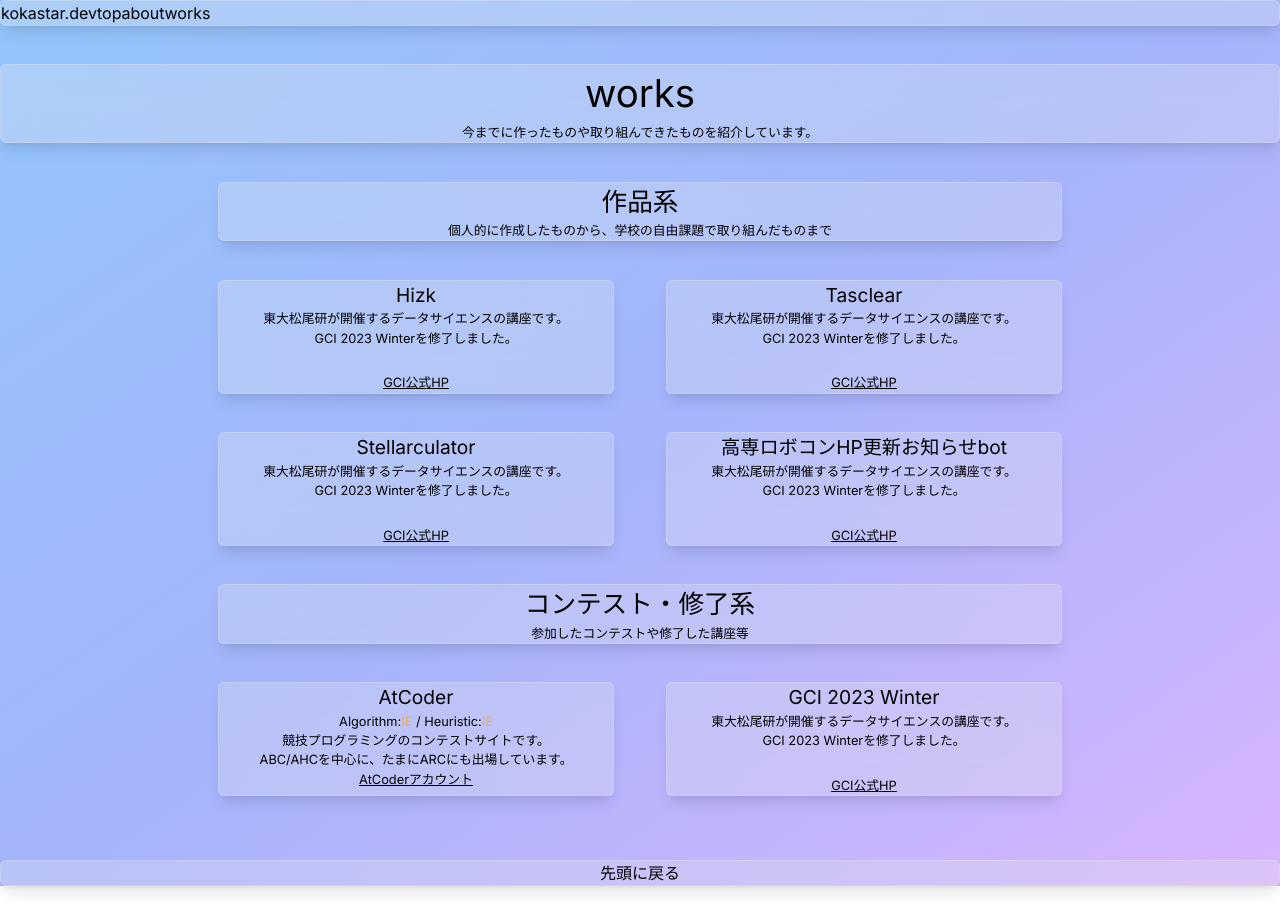
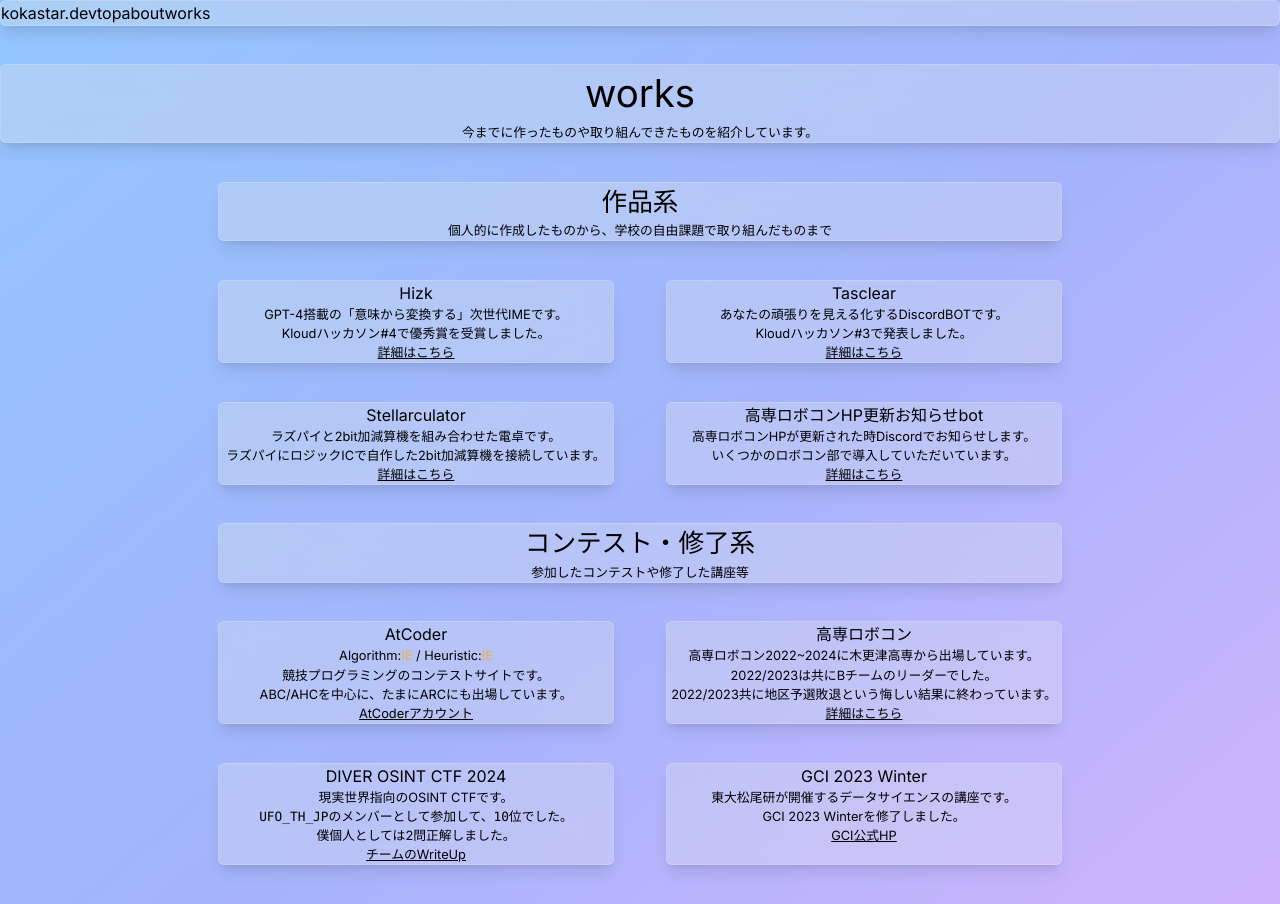
Before and after one commit to starkoka/website, a Next.js app: page /works in a window 1280 px wide. Shown: the top 904 px of the page. Built offline with nearby package versions, Linux system fonts and the light colour scheme; no server answers.

Commit message:
feat:workページのトップ一旦完成2

```diff
--- a/components/atcoderTile.js
+++ b/components/atcoderTile.js
@@ -61,7 +61,7 @@ export default function AtcoderTile() {
                 <p>競技プログラミングのコンテストサイトです。</p>
                 <p>ABC/AHCを中心に、たまにARCにも出場しています。</p>
                 <Link href="https://atcoder.jp/users/kokastar" target="_blank"><p
-                    className="mt-[1vw] underline">AtCoderアカウント</p></Link>
+                    className="mt-[2vw] underline">AtCoderアカウント</p></Link>
             </div>
         </div>
     );
--- a/components/footter.js
+++ b/components/footter.js
@@ -1,10 +1,20 @@
-import Link from "next/link";
+'use client';
 
+const returnTop = () => {
+    window.scrollTo({
+        top: 0,
+        behavior: 'smooth'
+    })
+}
 
 export default function Footer() {
     return (
-        <footer className="bg-gray-200/30 backdrop-blur-lg rounded-md border border-gray-200/30 shadow-lg mt-[5vw]">
-            <p className="text-center m-3"><Link href="/">先頭に戻る</Link></p>
+        <footer className="items-center bg-gray-200/30 backdrop-blur-lg rounded-md border border-gray-200/30 shadow-lg mt-[5vw]">
+            <div className="flex justify-center m-3">
+                <button className="bg-blue-500 hover:bg-blue-700 text-white font-bold py-2 px-4 rounded " onClick={returnTop}>
+                    先頭に戻る
+                </button>
+            </div>
         </footer>
     );
 }
--- /dev/null
+++ b/components/projectCard.js
@@ -0,0 +1,20 @@
+import Link from 'next/link';
+import ReactMarkdown from 'react-markdown';
+
+const ProjectCard = ({ title, description, linkText, linkUrl }) => {
+    return (
+        <div className="flex-grow bg-gray-200/30 backdrop-blur-lg rounded-md border border-gray-200/30 shadow-lg items-center justify-center w-[31vw] p-4">
+            <h1 className="text-center text-[1.5vw]">{title}</h1>
+            <div className="text-center text-[1vw]">
+                <ReactMarkdown>
+                    {description}
+                </ReactMarkdown>
+                <Link href={linkUrl} target="_blank">
+                    <p className="mt-[2vw] underline">{linkText}</p>
+                </Link>
+            </div>
+        </div>
+    );
+};
+
+export default ProjectCard;
--- a/package.json
+++ b/package.json
@@ -12,7 +12,8 @@
     "axios": "^1.7.2",
     "next": "14.1.0",
     "react": "^18",
-    "react-dom": "^18"
+    "react-dom": "^18",
+    "react-markdown": "^9.0.1"
   },
   "devDependencies": {
     "autoprefixer": "^10.0.1",
--- a/src/app/works/page.js
+++ b/src/app/works/page.js
@@ -1,5 +1,6 @@
 import AtCoderTile from '/components/atcoderTile.js';
 import Link from 'next/link';
+import ProjectCard from "../../../components/projectCard";
 
 
 export default function Home() {
@@ -23,49 +24,32 @@ export default function Home() {
                 </div>
                 <div>
                     <div className="flex flex-wrap justify-center mt-[3vw] space-x-[4vw]">
-                        <div
-                            className="flex-grow bg-gray-200/30 backdrop-blur-lg rounded-md border border-gray-200/30 shadow-lg items-center justify-center w-[31vw]">
-                            <Link href="/works"><h1 className="text-center text-[1.5vw]">Hizk</h1></Link>
-                            <div className="text-center text-[1vw]">
-                                <p>東大松尾研が開催するデータサイエンスの講座です。</p>
-                                <p>GCI 2023 Winterを修了しました。</p>
-                                <Link href="https://gci2.t.u-tokyo.ac.jp/" target="_blank"><p
-                                    className="mt-[2vw] underline">GCI公式HP</p></Link>
-                            </div>
-                        </div>
-                        <div
-                            className="flex-grow bg-gray-200/30 backdrop-blur-lg rounded-md border border-gray-200/30 shadow-lg items-center justify-center w-[31vw]">
-                            <Link href="/works"><h1 className="text-center text-[1.5vw]">Tasclear</h1></Link>
-                            <div className="text-center text-[1vw]">
-                                <p>東大松尾研が開催するデータサイエンスの講座です。</p>
-                                <p>GCI 2023 Winterを修了しました。</p>
-                                <Link href="https://gci2.t.u-tokyo.ac.jp/" target="_blank"><p
-                                    className="mt-[2vw] underline">GCI公式HP</p></Link>
-                            </div>
-                        </div>
+                        <ProjectCard
+                            title="Hizk"
+                            description={`GPT-4搭載の「意味から変換する」次世代IMEです。\n\nKloudハッカソン#4で優秀賞を受賞しました。`}
+                            linkText="詳細はこちら"
+                            linkUrl="https://github.com/Team-Hmm/Hizk"
+                        />
+                        <ProjectCard
+                            title="Tasclear"
+                            description={`あなたの頑張りを見える化するDiscordBOTです。\n\nKloudハッカソン#3で発表しました。`}
+                            linkText="詳細はこちら"
+                            linkUrl="https://github.com/starkoka/Tasclear"
+                        />
                     </div>
                     <div className="flex flex-wrap justify-center mt-[3vw] space-x-[4vw]">
-                        <div
-                            className="flex-grow bg-gray-200/30 backdrop-blur-lg rounded-md border border-gray-200/30 shadow-lg items-center justify-center w-[31vw]">
-                            <Link href="/works"><h1 className="text-center text-[1.5vw]">Stellarculator</h1></Link>
-                            <div className="text-center text-[1vw]">
-                                <p>東大松尾研が開催するデータサイエンスの講座です。</p>
-                                <p>GCI 2023 Winterを修了しました。</p>
-                                <Link href="https://gci2.t.u-tokyo.ac.jp/" target="_blank"><p
-                                    className="mt-[2vw] underline">GCI公式HP</p></Link>
-                            </div>
-                        </div>
-                        <div
-                            className="flex-grow bg-gray-200/30 backdrop-blur-lg rounded-md border border-gray-200/30 shadow-lg items-center justify-center w-[31vw]">
-                            <Link href="/works"><h1
-                                className="text-center text-[1.5vw]">高専ロボコンHP更新お知らせbot</h1></Link>
-                            <div className="text-center text-[1vw]">
-                                <p>東大松尾研が開催するデータサイエンスの講座です。</p>
-                                <p>GCI 2023 Winterを修了しました。</p>
-                                <Link href="https://gci2.t.u-tokyo.ac.jp/" target="_blank"><p
-                                    className="mt-[2vw] underline">GCI公式HP</p></Link>
-                            </div>
-                        </div>
+                        <ProjectCard
+                            title="Stellarculator"
+                            description={`ラズパイと2bit加減算機を組み合わせた電卓です。\n\nラズパイにロジックICで自作した2bit加減算機を接続しています。`}
+                            linkText="詳細はこちら"
+                            linkUrl="https://github.com/starkoka/Tasclear"
+                        />
+                        <ProjectCard
+                            title="高専ロボコンHP更新お知らせbot"
+                            description={`高専ロボコンHPが更新された時Discordでお知らせします。\n\nいくつかのロボコン部で導入していただいています。`}
+                            linkText="詳細はこちら"
+                            linkUrl="https://github.com/starkoka/Tasclear"
+                        />
                     </div>
                 </div>
 
@@ -79,16 +63,40 @@ export default function Home() {
                 <div>
                     <div className="flex flex-wrap justify-center mt-[3vw] space-x-[4vw]">
                         <AtCoderTile/>
-                        <div
-                            className="flex-grow bg-gray-200/30 backdrop-blur-lg rounded-md border border-gray-200/30 shadow-lg items-center justify-center w-[31vw]">
-                            <Link href="/works"><h1 className="text-center text-[1.5vw]">GCI 2023 Winter</h1></Link>
-                            <div className="text-center text-[1vw]">
-                                <p>東大松尾研が開催するデータサイエンスの講座です。</p>
-                                <p>GCI 2023 Winterを修了しました。</p>
-                                <Link href="https://gci2.t.u-tokyo.ac.jp/" target="_blank"><p
-                                    className="mt-[2vw] underline">GCI公式HP</p></Link>
-                            </div>
-                        </div>
+                        <ProjectCard
+                            title="高専ロボコン"
+                            description={`高専ロボコン2022~2024に木更津高専から出場しています。\n\n2022/2023は共にBチームのリーダーでした。\n\n2022/2023共に地区予選敗退という悔しい結果に終わっています。`}
+                            linkText="詳細はこちら"
+                            linkUrl="https://official-robocon.com/kosen/"
+                        />
+                    </div>
+                    <div className="flex flex-wrap justify-center mt-[3vw] space-x-[4vw]">
+                        <ProjectCard
+                            title="DIVER OSINT CTF 2024"
+                            description={`現実世界指向のOSINT CTFです。\n\n\tUFO_TH_JPのメンバーとして参加して、10位でした。\n\n僕個人としては2問正解しました。`}
+                            linkText="チームのWriteUp"
+                            linkUrl="https://hackmd.io/@YumaOchi/rJ52sqGH0"
+                        />
+                        <ProjectCard
+                            title="GCI 2023 Winter"
+                            description={`東大松尾研が開催するデータサイエンスの講座です。\n\nGCI 2023 Winterを修了しました。`}
+                            linkText="GCI公式HP"
+                            linkUrl="https://gci2.t.u-tokyo.ac.jp/"
+                        />
+                    </div>
+                    <div className="flex flex-wrap justify-center mt-[3vw] space-x-[4vw]">
+                        <ProjectCard
+                            title="AtCoder Junior League 2023"
+                            description={`学校別対抗中高生向け競技プログラミングリーグです。\n\n\t木更津高専所属として、高校部門14位でした。\n\n高2部門において個人としては43位でした。`}
+                            linkText="AJL2023公式サイト"
+                            linkUrl="https://atcoder.jp/contests/ajl2023"
+                        />
+                        <ProjectCard
+                            title="日本情報オリンピック 2023/2024"
+                            description={`一次予選は4分で4問全問正解しました。\n\n二次予選は174点で本戦出場権は獲得できませんでした。\n\n二次予選の得点は100-47-23-4-0点でした(ボーダー240点)。`}
+                            linkText="JOI2023/2024 二次予選問題"
+                            linkUrl="https://atcoder.jp/contests/joi2024yo2"
+                        />
                     </div>
                 </div>
             </div>
```
Also changed, not shown: 1 other file (tests, documents, lock files or other folders).
